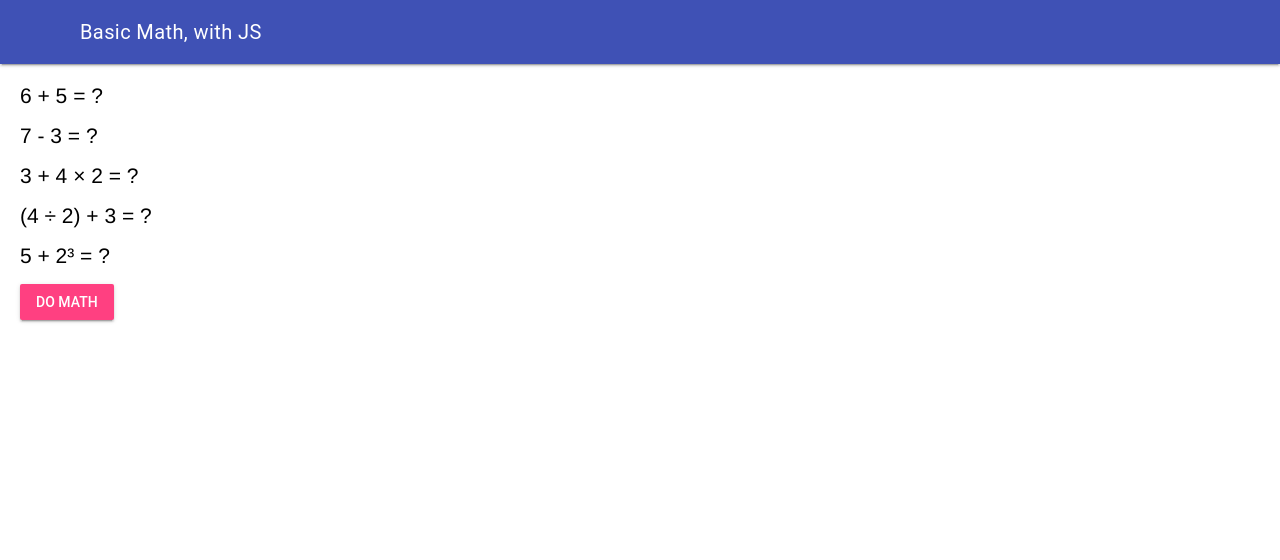
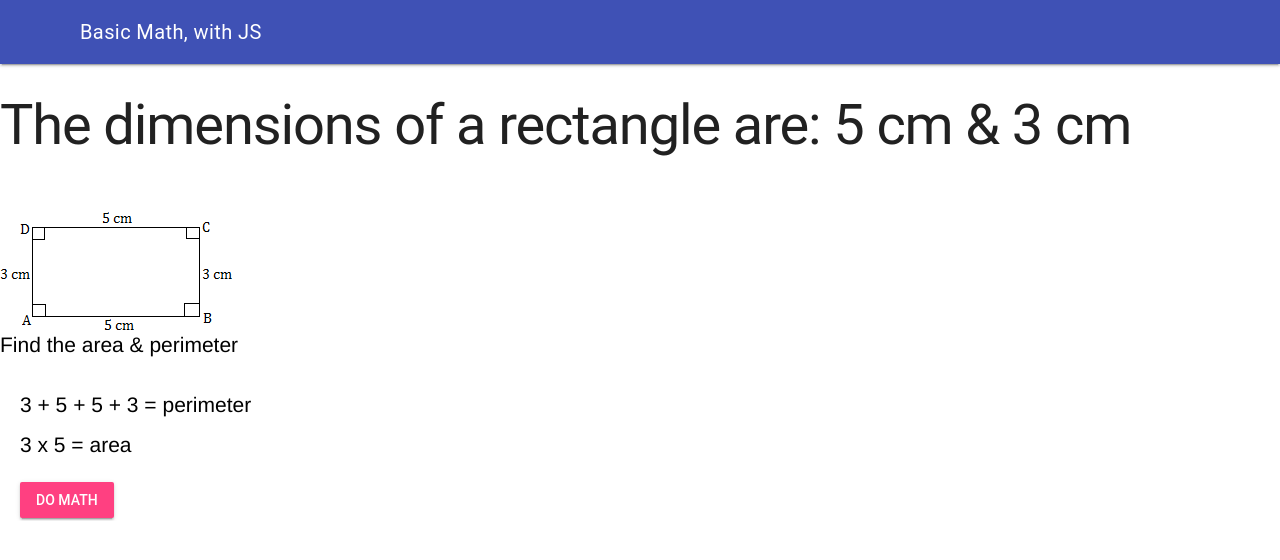
Before and after one commit to Batuhan-Durhan/Unit2-02-HTML, a plain HTML site: page index.html in a window 1280 px wide. Drawn offline with nearby package versions, Linux system fonts and the light colour scheme.

Commit message:
added image

```diff
--- a/index.html
+++ b/index.html
@@ -31,22 +31,16 @@
           <span class = "mdl-layout-title">Basic Math, with JS</span>
         </div>
       </header>
+      <h1>The dimensions of a rectangle are: 5 cm & 3 cm</h1>
+      <h2> <img src="./images/rectangle.png" alt="style"</h2>
+      <p> Find the area & perimeter</p>
       <main class = "mdl-layout__content">
         <!-- basic text -->
         <div id="add-math">
-          <p>6 + 5 = ?</p>
-        </div>
-        <div id="subtract-math">
-          <p>7 - 3 = ?</p>
+          <p>3 + 5 + 5 + 3 = perimeter</p>
         </div>
         <div id="multiply-math">
-          <p>3 + 4 × 2 = ?</p>
-        </div>
-        <div id="divide-math">
-          <p>(4 ÷ 2) + 3 = ?</p>
-        </div>
-        <div id="exponent-math">
-          <p>5 + 2³ = ?</p>
+          <p>3 x 5 = area</p>
         </div>
         <!-- Raised button with ripple -->
         <button class="mdl-button mdl-js-button mdl-button--raised mdl-js-ripple-effect mdl-button--accent" onclick="doMathClicked()">
--- a/js/script.js
+++ b/js/script.js
@@ -9,9 +9,6 @@
  */
 function doMathClicked() {
 
-  document.getElementById('add-math').innerHTML = '<p>6 + 5 = ' + (6 + 5) + '</p>'
-  document.getElementById('subtract-math').innerHTML = '<p>7 - 3 =  ' + (7 - 3) + '</p>'
-  document.getElementById('multiply-math').innerHTML = '<p>3 + 4 × 2 = ' + (3 + 4 * 2) + '</p>'
-  document.getElementById('divide-math').innerHTML = '<p>(4 ÷ 2) + 3 = ' + ((4 / 2) + 3) + '</p>'
-  document.getElementById('exponent-math').innerHTML = '<p>5 + 2³ = ' + (5 + 2 ** 3) + '</p>'
+  document.getElementById('add-math').innerHTML = '<p>3 + 5 + 5 + 3 = ' + (3 + 5 + 5 + 3) + '</p>'
+  document.getElementById('multiply-math').innerHTML = '<p>3 × 5 = ' + (3 * 5) + '</p>'
 }
```
Also changed, not shown: images/rectangle.png (added).
